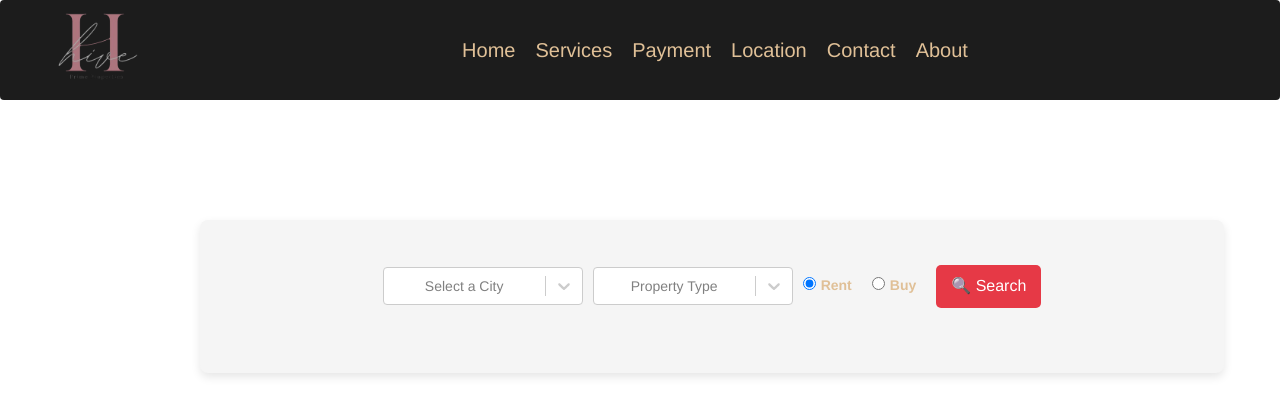
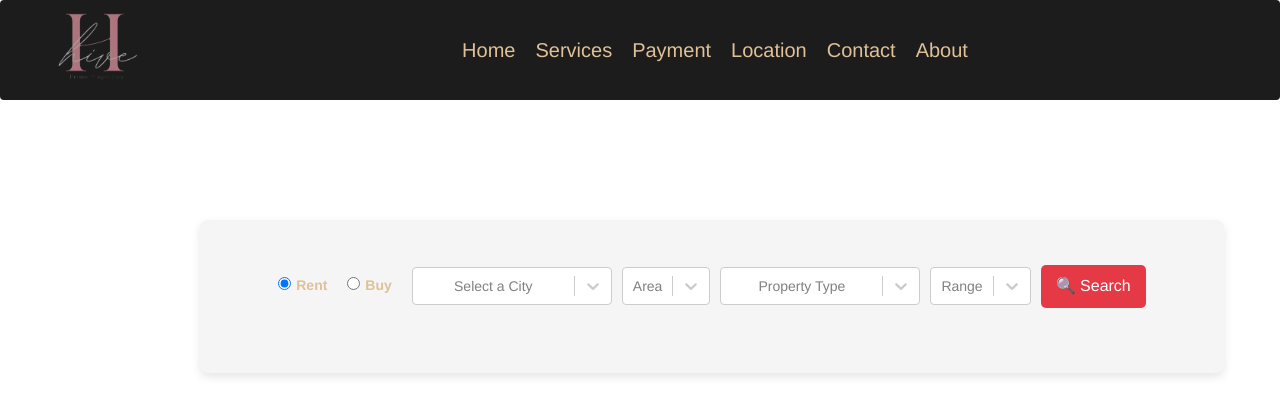
Before and after one commit to tanzil112/Real-Estate-Application, a React (Vite) app in the folder frontend/p-24(frontend)/p-24(frontend)/Real-estate app/: page /location-search in a window 1280 px wide. Shown: the top 416 px of the page. Built offline with nearby package versions, Linux system fonts and the light colour scheme.

Commit message:
chanes done in src

```diff
--- a/frontend/p-24(frontend)/p-24(frontend)/Real-estate app/src/App.css
+++ b/frontend/p-24(frontend)/p-24(frontend)/Real-estate app/src/App.css
@@ -5,7 +5,7 @@
   text-align: center;
   background-color: #f5f5f5;
   margin: 200px;
-    padding: 40px;  /* Adjusted padding */
+  padding: 40px 0px;  /* Adjusted padding */
   border-radius: 8px;
   box-shadow: 0 4px 10px rgba(0, 0, 0, 0.1);
 }
--- a/frontend/p-24(frontend)/p-24(frontend)/Real-estate app/src/components/Index.jsx
+++ b/frontend/p-24(frontend)/p-24(frontend)/Real-estate app/src/components/Index.jsx
@@ -8,6 +8,7 @@ import About from './Aboutus';
 import UserDashboard from './UserDashboard';
 import LocationSearch from './LocationSearch';
 import SearchResults from './SearchResults';
+import Contact from './Contact';
 
 function Index() {
   return (
@@ -19,6 +20,8 @@ function Index() {
           <Route path="/register" element={<Register />} />
           <Route path="/terms" element={<TandC />} />
           <Route path="/about" element={<About />} />
+
+          <Route path="/contact" element={<Contact />} />
           <Route path="/userdashboard" element={<UserDashboard />} />
 
           {/* Location Search Feature */}
--- a/frontend/p-24(frontend)/p-24(frontend)/Real-estate app/src/components/LocationSearch.jsx
+++ b/frontend/p-24(frontend)/p-24(frontend)/Real-estate app/src/components/LocationSearch.jsx
@@ -11,6 +11,14 @@ const locations = [
   { value: "Delhi", label: "Delhi" },
   { value: "Hyderabad", label: "Hyderabad" },
 ];
+const area=[{
+  value: "Madhapur", label: "Madhapur"
+},{value: "Hitech-City", label: "Hitech-City" },{value: "Kondapur", label: "Kondapur" },{value: "Kukatpally", label: "Kukatpally" },{
+  value: "Kphb", label: "Kphb"
+}]
+const range=[
+  { value:"500-1000",label:"₹10000 - ₹50000"},{value:"₹50000-₹100000",label:"₹50000-₹100000"},{value:"₹100000+",label:"₹100000+"},
+]
 
 const propertyTypes = [
   { value: "co-working", label: "Co-Working" },
@@ -68,21 +76,7 @@ const LocationSearch = () => {
       <br />
       <div className="search-container">
         <div className="search-filters">
-          <Select
-            options={locations}
-            placeholder="Select a City"
-            value={selectedLocation}
-            onChange={setSelectedLocation}
-            className="location-dropdown"
-          />
-          <Select
-            options={propertyTypes}
-            placeholder="Property Type"
-            value={selectedProperty}
-            onChange={setSelectedProperty}
-            className="property-dropdown"
-          />
-          <div className="radio-buttons">
+        <div className="radio-buttons">
             <label>
               <input
                 type="radio"
@@ -102,6 +96,30 @@ const LocationSearch = () => {
               Buy
             </label>
           </div>
+          <Select
+            options={locations}
+            placeholder="Select a City"
+            value={selectedLocation}
+            onChange={setSelectedLocation}
+            className="location-dropdown"
+          />
+
+          <Select
+          options={area}
+          placeholder="Area"
+          />
+          <Select
+            options={propertyTypes}
+            placeholder="Property Type"
+            value={selectedProperty}
+            onChange={setSelectedProperty}
+            className="property-dropdown"
+          />
+          <Select
+          options={range}
+          placeholder="Range"
+          />
+
           <button className="search-btn" onClick={handleSearch}>
             🔍 Search
           </button>
--- a/frontend/p-24(frontend)/p-24(frontend)/Real-estate app/src/components/Navbar.jsx
+++ b/frontend/p-24(frontend)/p-24(frontend)/Real-estate app/src/components/Navbar.jsx
@@ -13,7 +13,7 @@ const Navbar = ({ hideAuthLinks }) => {
         <Link to="/">Services</Link>
         <Link to="/">Payment</Link>
         <Link to="/location-search">Location</Link>
-        <Link to="/">Contact</Link>
+        <Link to="/contact">Contact</Link>
         <Link to="/about">About</Link>
       </div>
       {/* Hide auth buttons if hideAuthLinks is true */}
```
Also changed, not shown: 1 other file (tests, documents, lock files or other folders). Lines whose indentation alone changed are shown as unchanged.
